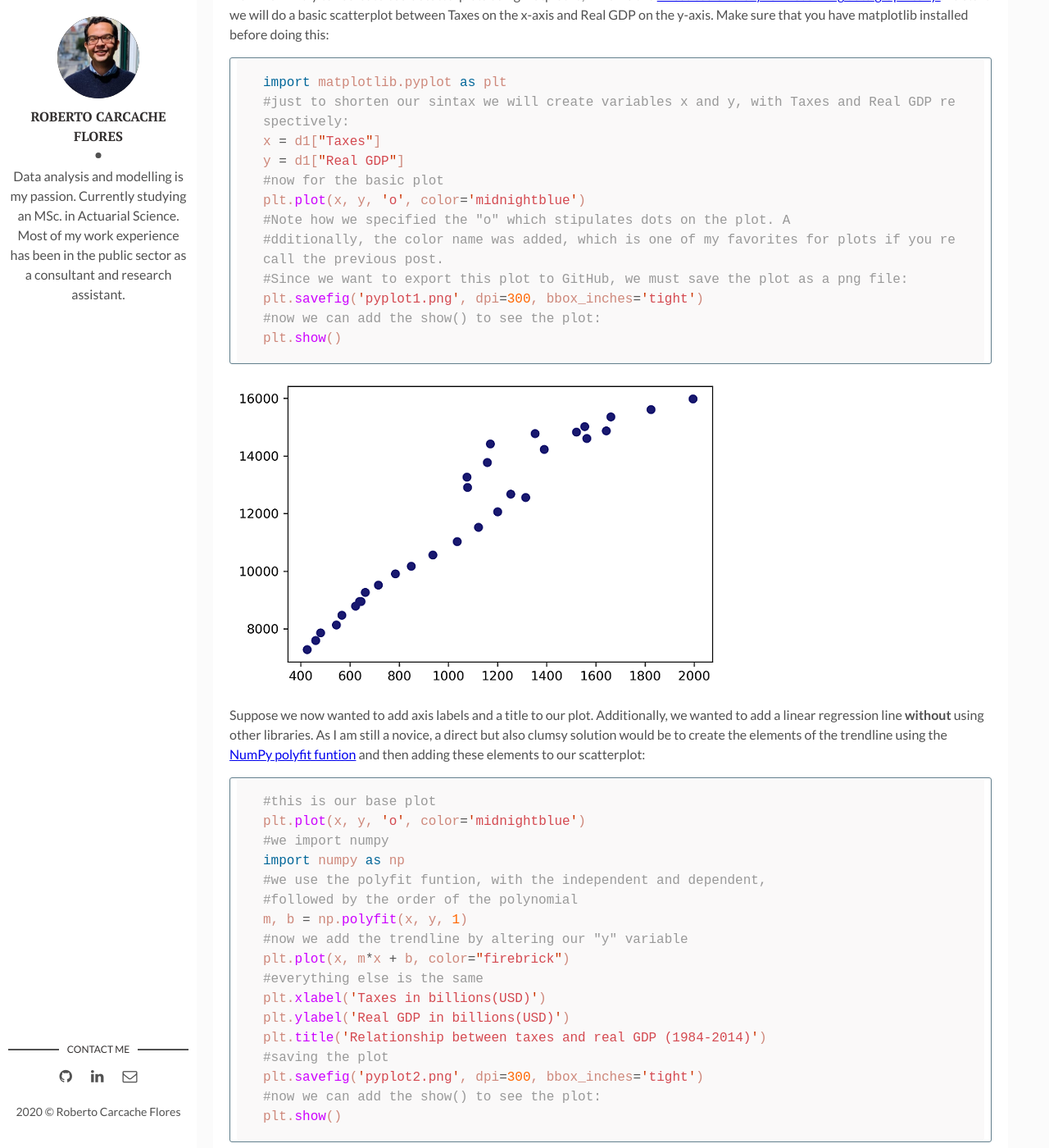
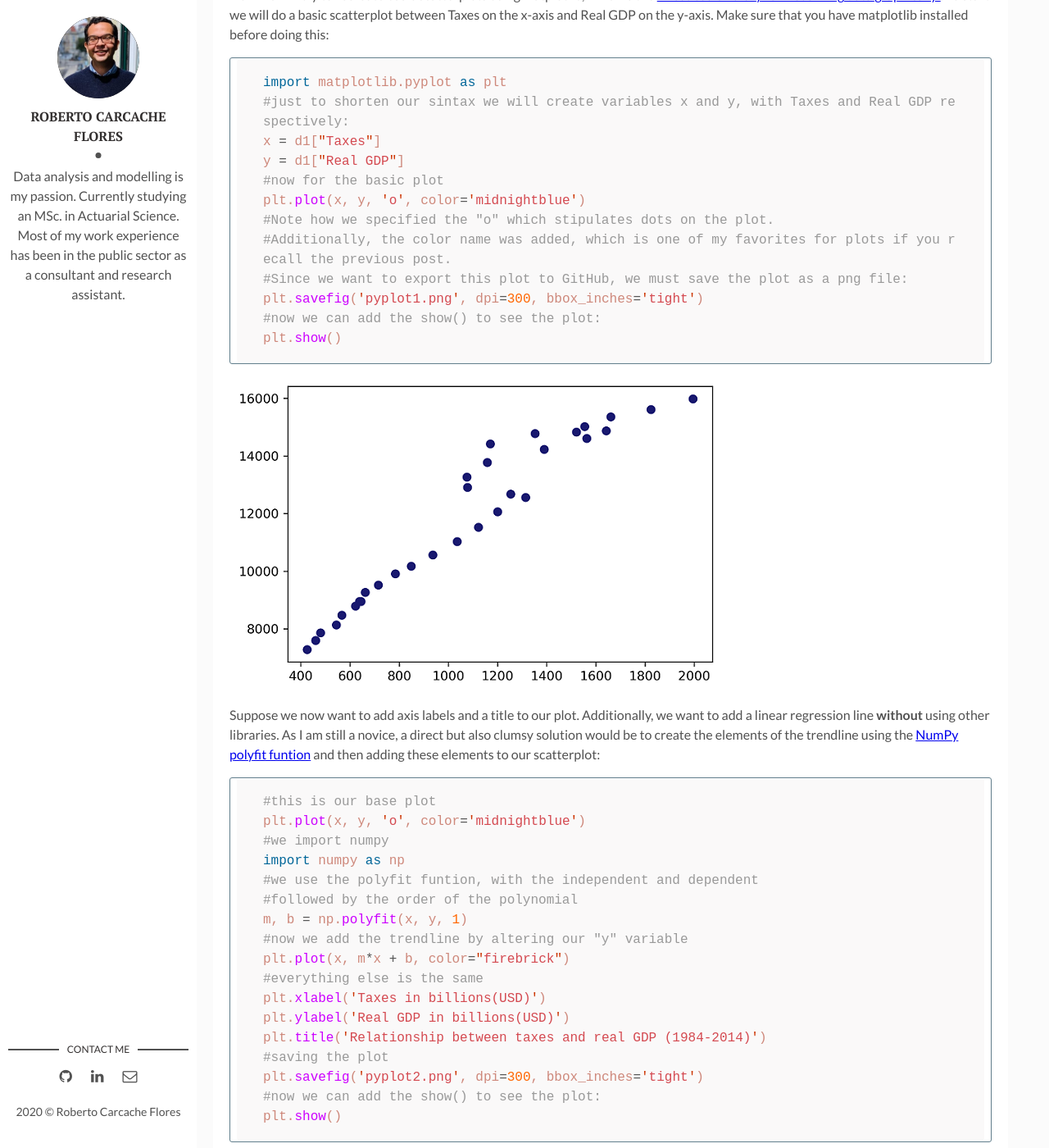
Before and after one commit to rcarcacheflores/Research, a Jekyll site: the page built from _posts/2020-10-2-post4.md, in a window 1280 px wide and 1400 px high, scrolled down 2688 px. Shown: the whole window at 82% size. Built offline with Jekyll 4.4.1, drawn with Linux system fonts in a browser that asks for light colours; some of the changed text lies outside the part shown.

Commit message:
Update 2020-10-2-post4.md

````diff
--- a/_posts/2020-10-2-post4.md
+++ b/_posts/2020-10-2-post4.md
@@ -268,8 +268,8 @@ x = d1["Taxes"]
 y = d1["Real GDP"]
 #now for the basic plot
 plt.plot(x, y, 'o', color='midnightblue')
-#Note how we specified the "o" which stipulates dots on the plot. A
-#dditionally, the color name was added, which is one of my favorites for plots if you recall the previous post.
+#Note how we specified the "o" which stipulates dots on the plot.
+#Additionally, the color name was added, which is one of my favorites for plots if you recall the previous post.
 #Since we want to export this plot to GitHub, we must save the plot as a png file:
 plt.savefig('pyplot1.png', dpi=300, bbox_inches='tight')
 #now we can add the show() to see the plot:
@@ -280,7 +280,7 @@ plt.show()
 ![scatter plot 1]({{site.baseurl}}/assets/img/post4_p1.png)
 
 
-Suppose we now wanted to add axis labels and a title to our plot. Additionally, we wanted to add a linear regression line **without** using other libraries. As I am still a novice, a direct but also clumsy solution would be to create the elements of the trendline using the [NumPy polyfit funtion](https://numpy.org/doc/stable/reference/generated/numpy.polyfit.html) and then adding these elements to our scatterplot:
+Suppose we now want to add axis labels and a title to our plot. Additionally, we want to add a linear regression line **without** using other libraries. As I am still a novice, a direct but also clumsy solution would be to create the elements of the trendline using the [NumPy polyfit funtion](https://numpy.org/doc/stable/reference/generated/numpy.polyfit.html) and then adding these elements to our scatterplot:
 
 
 ```python
@@ -288,7 +288,7 @@ Suppose we now wanted to add axis labels and a title to our plot. Additionally,
 plt.plot(x, y, 'o', color='midnightblue')
 #we import numpy
 import numpy as np
-#we use the polyfit funtion, with the independent and dependent,
+#we use the polyfit funtion, with the independent and dependent
 #followed by the order of the polynomial
 m, b = np.polyfit(x, y, 1)
 #now we add the trendline by altering our "y" variable
@@ -365,7 +365,7 @@ plt.show()
 
 
 
-If you did everything correctly, your plot should look like the one above. Clearly, I am being a bit lazy by not diving deeper into more customization, but this is my first time using any of these plots, so not a bad start!
+If you did everything correctly, your plot should look like the one above. Clearly, I am being a bit lazy by not diving deeper into more customization, but this is my first time using any of these plots, so not a bad way to start!
 
 ## Conclusions
 In this tutorial we have seen how use Python to perform basic data exploration of a .csv file. We also took what was once a simple scatterplot and turned it into a much more professional plot. This is only an introduction to visualization in Python and there are plenty of resources available online to dive into. Thanks for coming along!
````
Also changed, not shown: other parts of _posts/2020-10-2-post4.md (+1 -1 lines).
